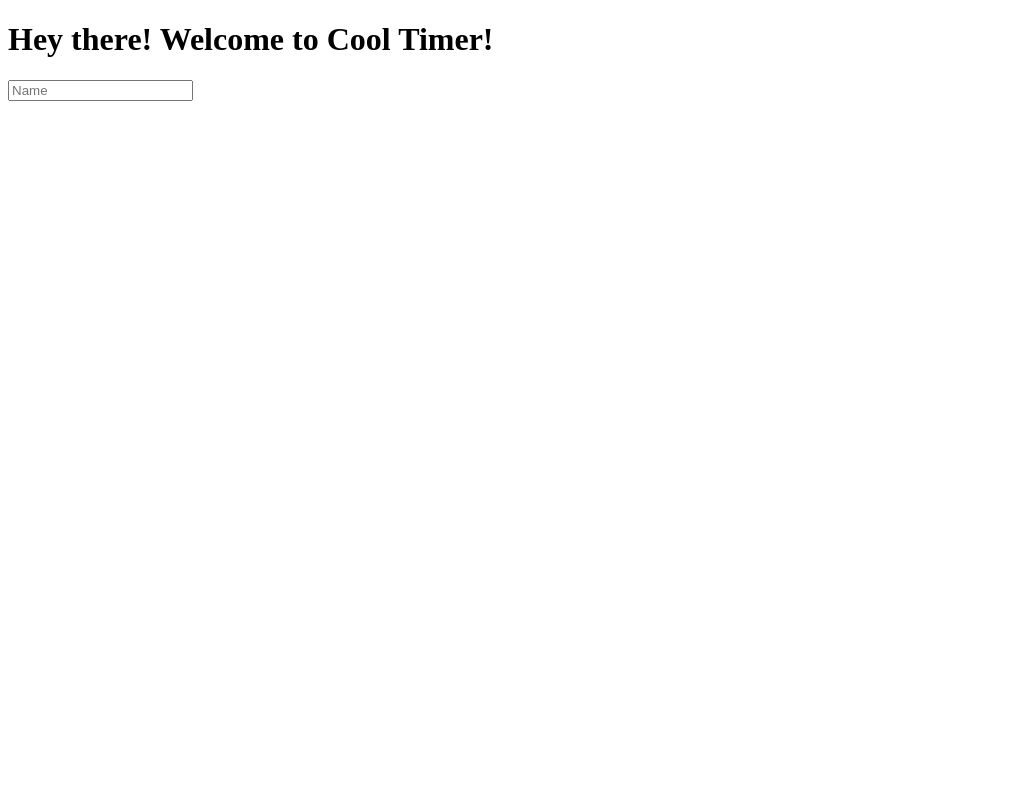
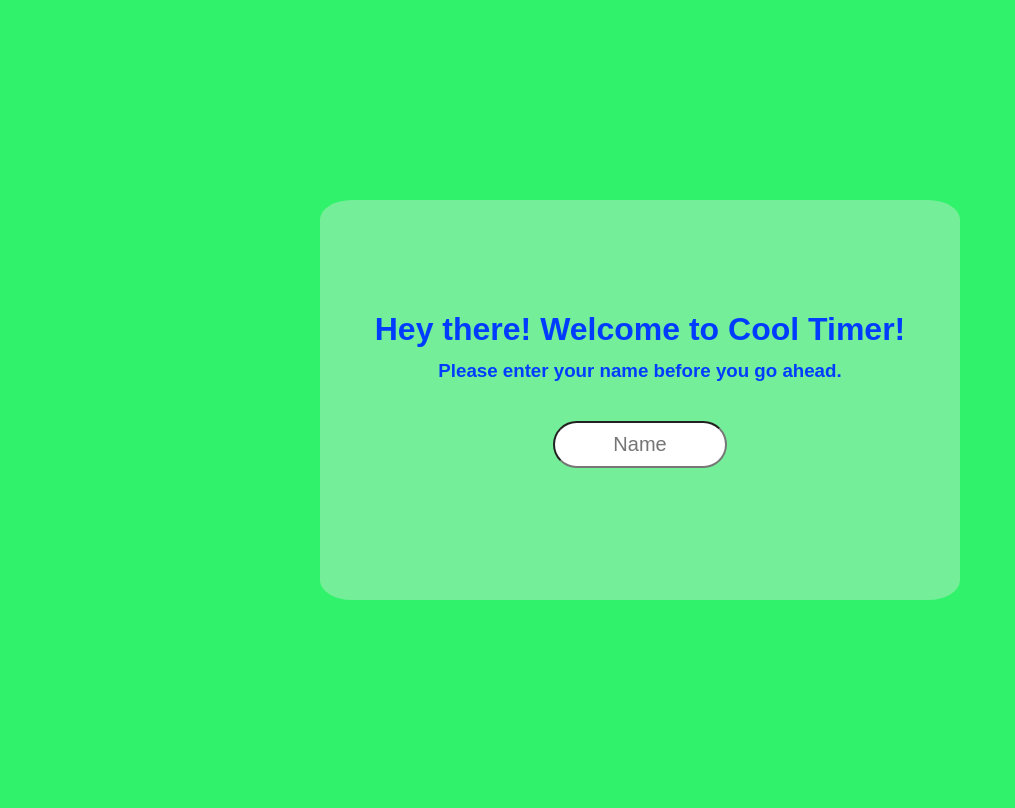
Before and after one commit to davidtso1219/timer_app, a Flask app: page / in a window 1280 px wide. Shown: the whole page, without its empty margins (0-1015 px from the left). Before the commit the page ends 101 px from the top, so only its background shows below. Run offline with Flask 2, Linux system fonts and the light colour scheme.

Commit message:
Added styles to index page.

```diff
--- a/app/static/index.css
+++ b/app/static/index.css
@@ -1,22 +1,48 @@
-/* body {
+html {
+    height: 100%;
+}
+
+body {
+    height: 100%;
     background-color: rgb(49, 243, 107);
-    text-align: center;
-    font-family: "Times New Roman";
-    display: flex;
     justify-content: center;
-    margin: auto;
 }
 
 .center-container {
     background-color: rgb(117, 238, 153);
-    height: 100%;
-    width: 100%;
-    justify-content: center;
-    border-radius: 10%;
+    height: 50%;
+    width: 50%;
+    border-radius: 5%;
+    text-align: center;
+    font-family: "Arial";
+    color: rgb(0, 60, 255);
+    position: absolute;
+    top: 25%;
+    left: 25%;
+}
+
+.center-container h1 {
+    position: relative;
+    top: 90px;
+}
+
+.center-container h3 {
+    position: relative;
+    top: 80px;
 }
 
 .center-container input {
-    background-color: rgb(224, 242, 243);
-    text-align: center;
+    margin-top: 100px;
+    padding: 10px;
+	outline: none;
+	border-radius: 40px;
+	width: 150px;
+	font-size: 20px;
+	text-align: center;
+	transition: width 0.7s;
 }
- */
+
+.center-container input:hover {
+    width: 230px;
+	border-color: blue;
+}
--- a/app/templates/index.html
+++ b/app/templates/index.html
@@ -10,6 +10,7 @@
 <body>
     <div class="center-container">
         <h1>Hey there! Welcome to Cool Timer!</h1>
+        <h3>Please enter your name before you go ahead.</h3>
         <input type="text" placeholder="Name" id="name-input"></input>
     </div>
     <script src="../static/index.js"></script>
```
